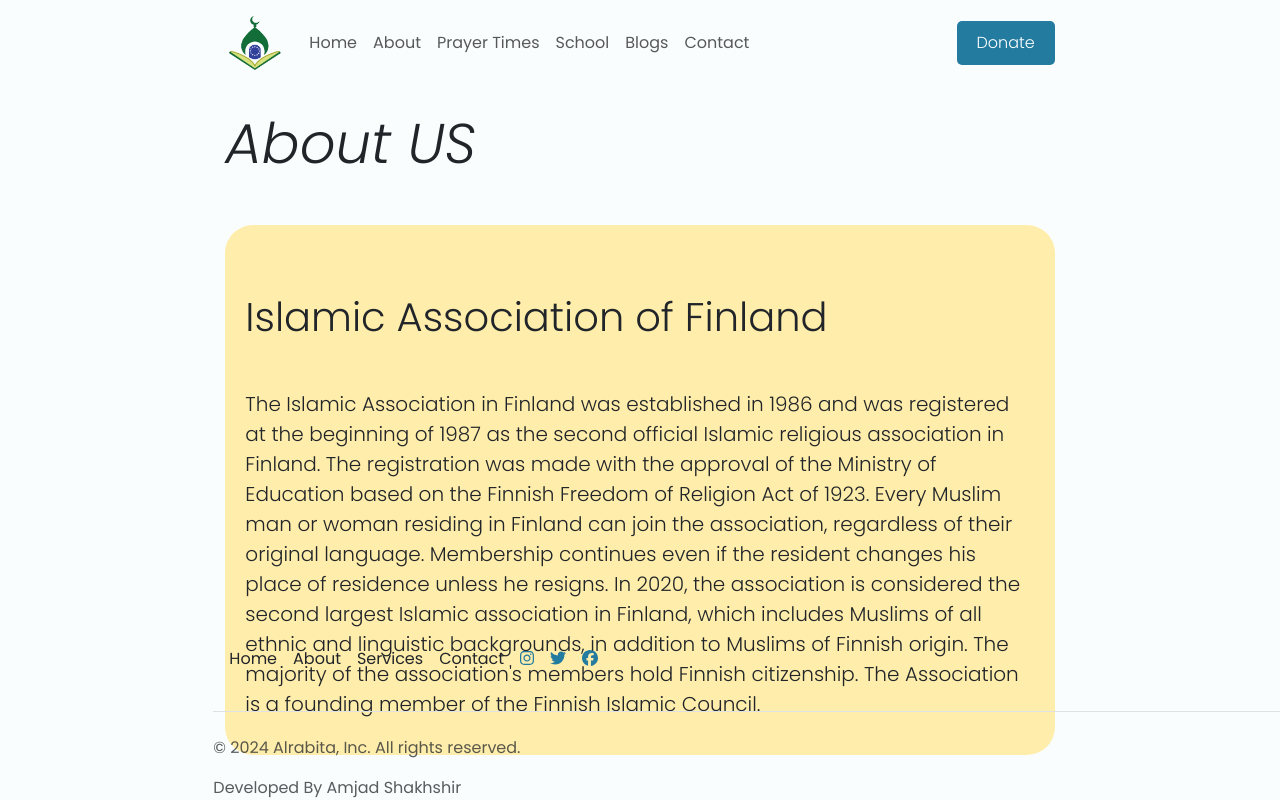
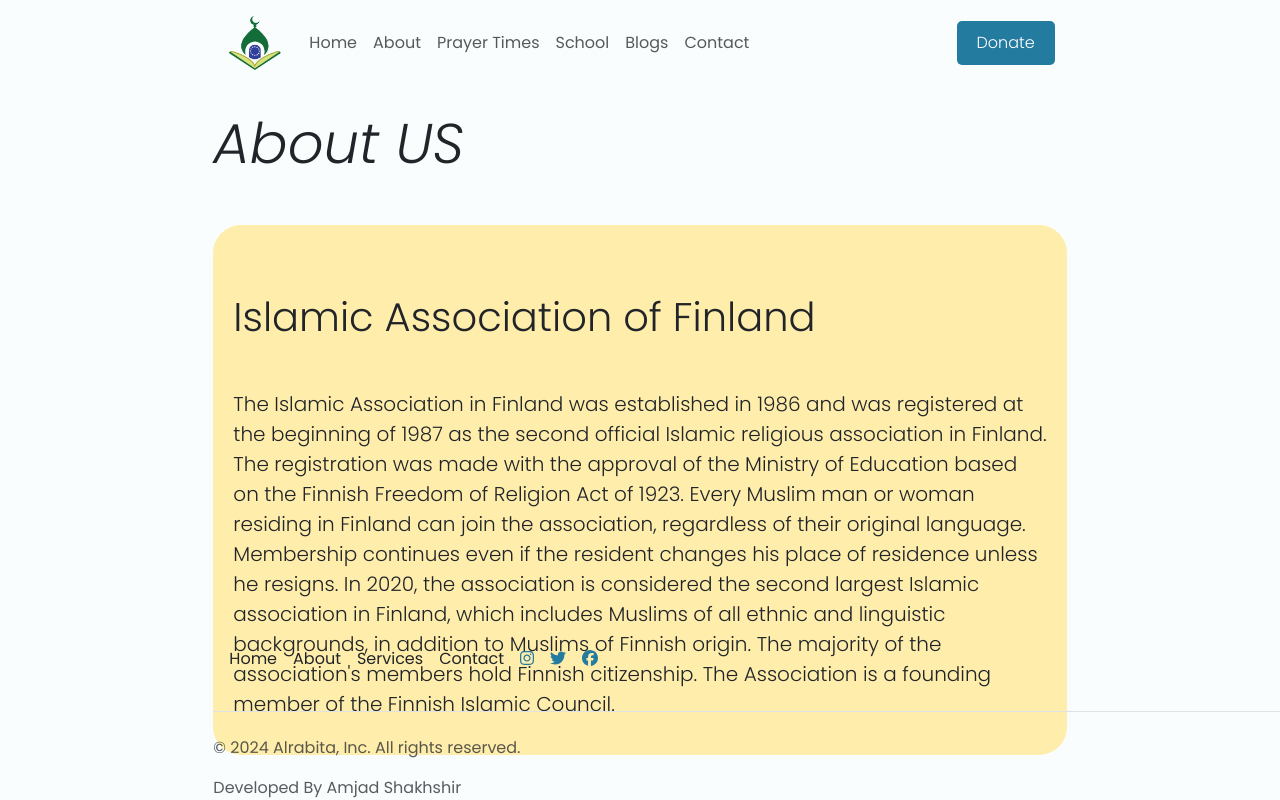
Before and after one commit to AmjadShakhshir/mosque-frontend, a React (Vite) app: page /about in a window 1280 px wide. Built offline with nearby package versions, Linux system fonts and the light colour scheme.

Commit message:
add more styling to about page

```diff
--- a/src/pages/About.tsx
+++ b/src/pages/About.tsx
@@ -1,6 +1,6 @@
 const About = () => {
   return (
-    <section className="container mt-4">
+    <section className="about-container mt-4">
       <h1 className="display-4 fst-italic mb-5">About US</h1>
       <div className="about-content">
         <h3 className="display-6 my-5">Islamic Association of Finland</h3>
```
